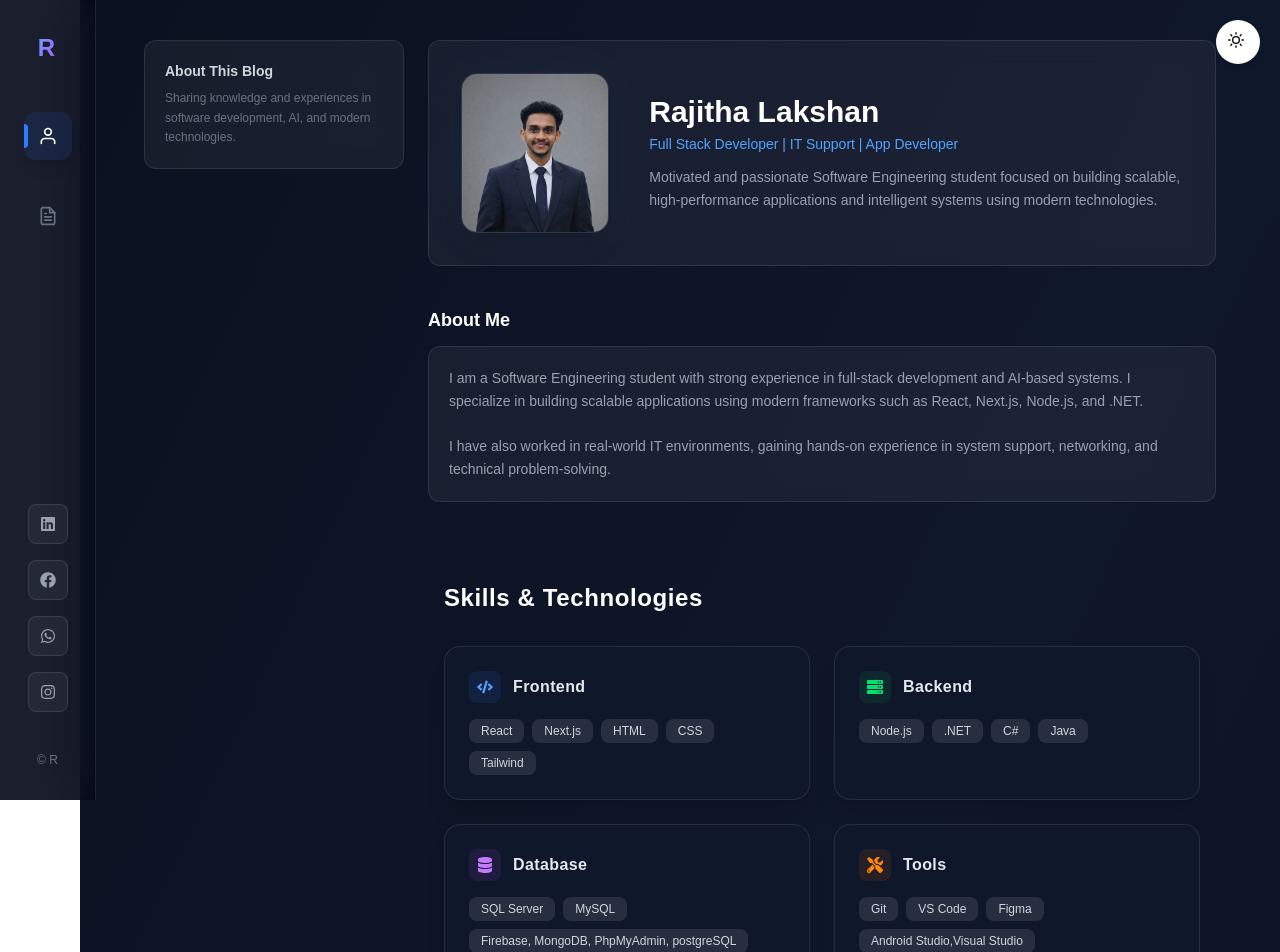
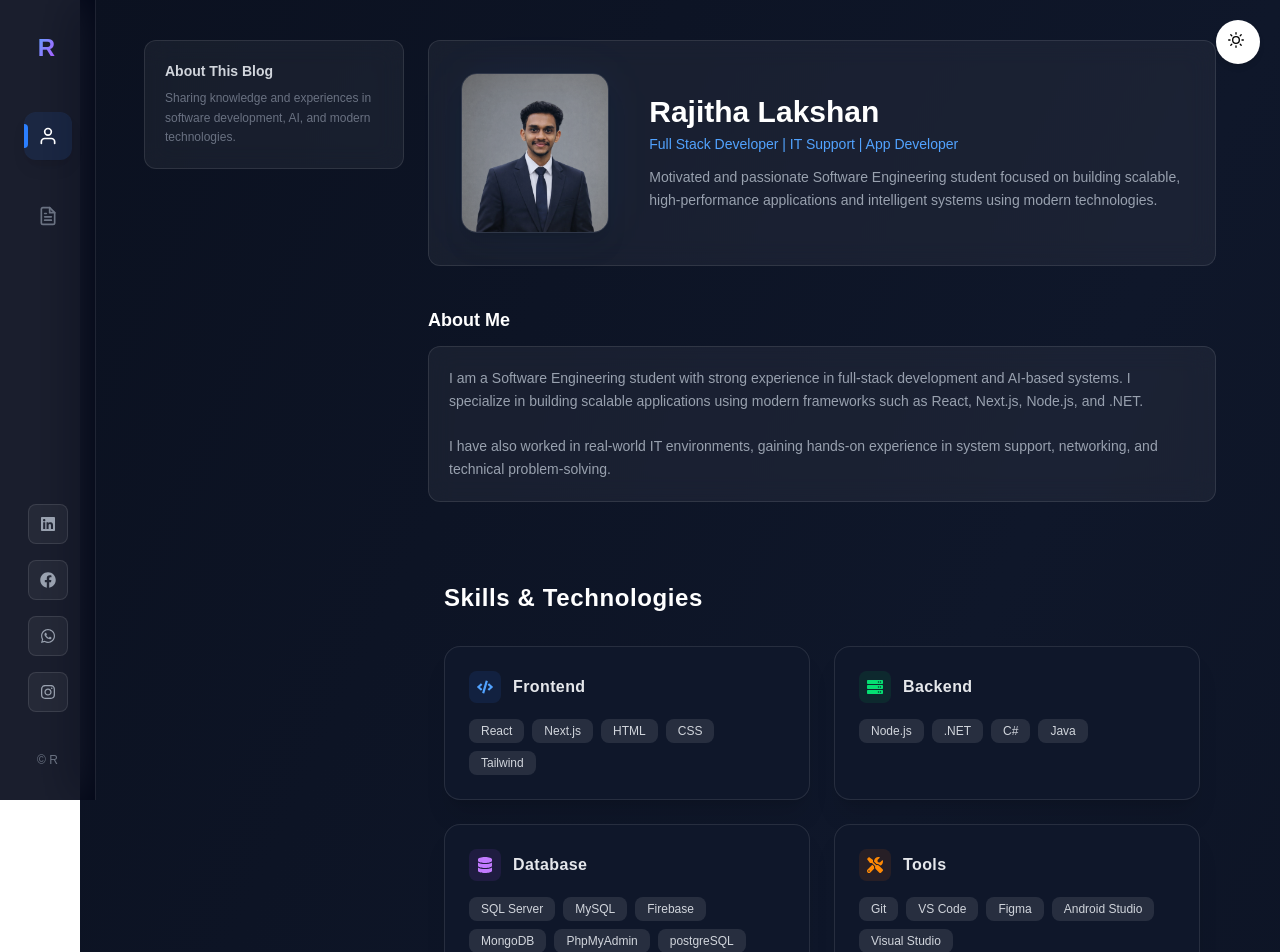
Before and after one commit to 920Rajitha/rajitha-blog, a Next.js app: page /about in a window 1280 px wide. Shown: the top 952 px of the page. Built offline with nearby package versions, Linux system fonts and the light colour scheme.

Commit message:
skill update

```diff
--- a/app/about/page.js
+++ b/app/about/page.js
@@ -159,13 +159,13 @@ const handleSubmit = async (e) => {
       },
       {
         title: "Database",
-        items: ["SQL Server", "MySQL", "Firebase, MongoDB, PhpMyAdmin, postgreSQL"],
+        items: ["SQL Server", "MySQL", "Firebase", "MongoDB", "PhpMyAdmin", "postgreSQL"],
         icon: <FaDatabase />,
         color: "purple",
       },
       {
         title: "Tools",
-        items: ["Git", "VS Code", "Figma", "Android Studio,Visual Studio"],
+        items: ["Git", "VS Code", "Figma", "Android Studio", "Visual Studio"],
         icon: <FaTools />,
         color: "orange",
       },
```
